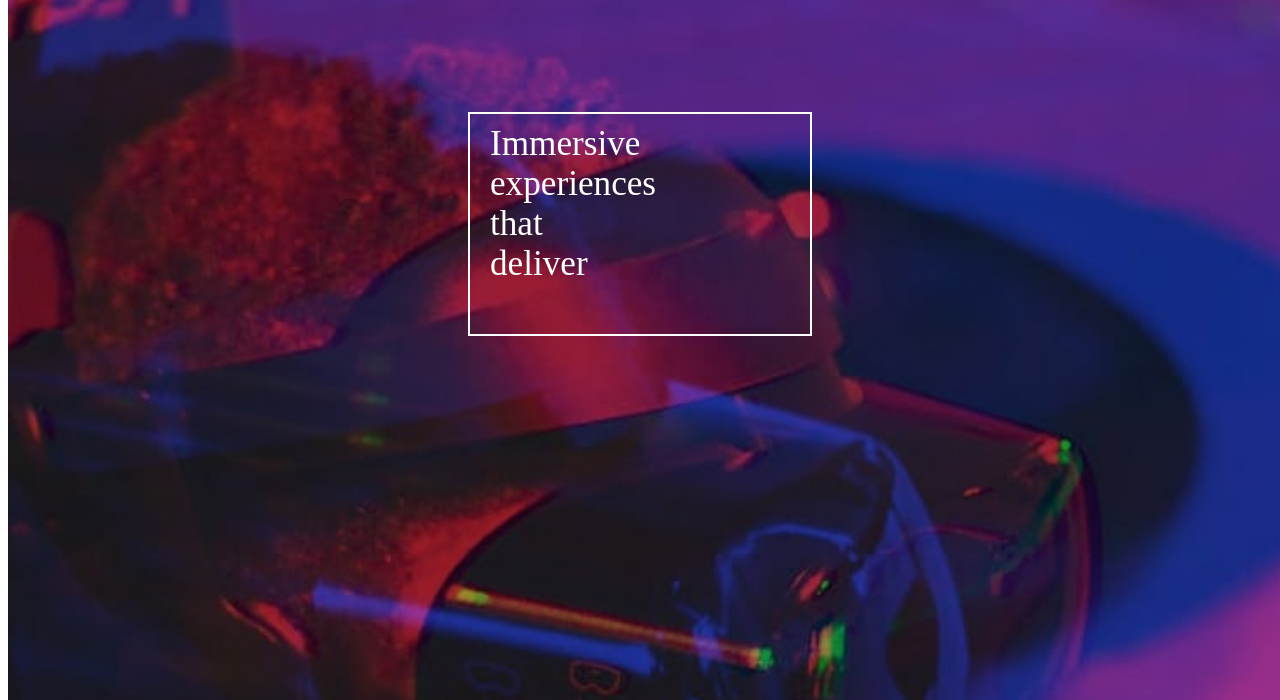
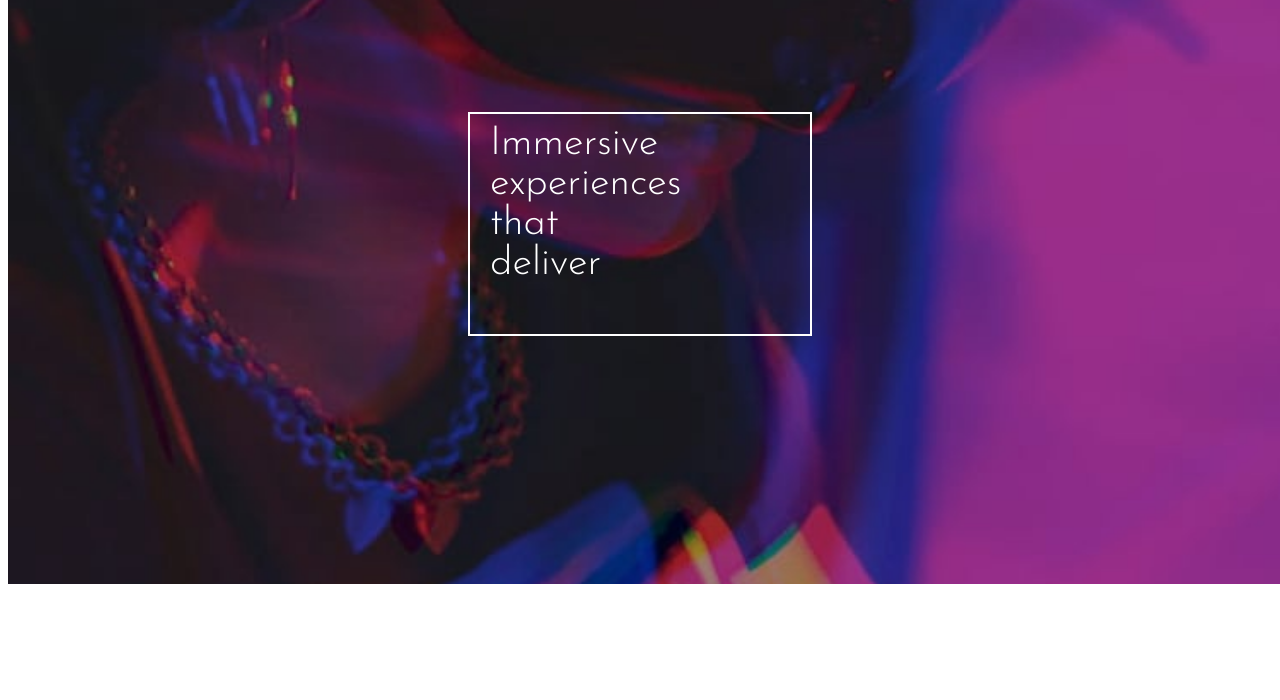
Before and after one commit to pantojao/Loop-Studios-Landing-Page, a plain HTML site: page index.html in a window 1280 px wide. Shown: the part 96-796 px from the top of the page. Drawn offline with Linux system fonts and the light colour scheme.

Commit message:
added fonts

```diff
--- a/index.html
+++ b/index.html
@@ -6,6 +6,8 @@
 
   <link rel="icon" type="image/png" sizes="32x32" href="./images/favicon-32x32.png">
   <link rel="stylesheet" href="./styles.css">
+  <link rel="preconnect" href="https://fonts.gstatic.com">
+<link href="https://fonts.googleapis.com/css2?family=Alata&family=Josefin+Sans:wght@300&display=swap" rel="stylesheet">
   <title>Loopstudios landing page</title>
 
 </head>
--- a/styles.css
+++ b/styles.css
@@ -1,6 +1,10 @@
 body{
     width: 100%;
+    height: 100%;
     box-sizing: border-box;
+
+    /* font-family: 'Alata', sans-serif; */
+    font-family: 'Josefin Sans', sans-serif;
 }
 nav {
     position: absolute;
@@ -16,9 +20,11 @@ nav {
 } */
 
 .hero-img {
-    max-width: 100%;
+    max-width: 100vw;
+    max-height: 85vh;
+    top: 0em;
     width: 100%;
-    object-fit: contain;
+    object-fit: cover;
     position: absolute;
     z-index:-1;
 }
@@ -30,7 +36,6 @@ nav {
     padding: 10px 20px;
     position: absolute;
     margin: 200px auto;
-
     left: 0;
     right: 0;
     border: 2px white solid;
@@ -42,5 +47,5 @@ nav {
     color: white;
     text-align: left;
     margin: auto 0em;
-    font-size: 2.2rem;
+    font-size: 2.5rem;
 }
```
